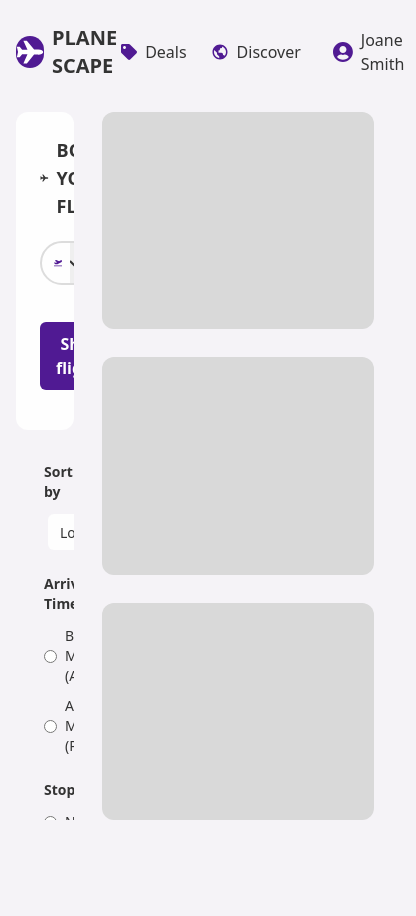
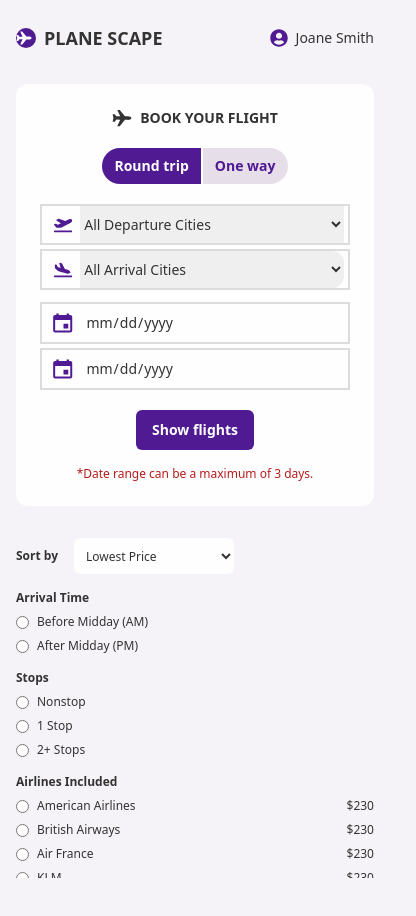
Before and after one commit to bberkaykarademir/flight-app, a Next.js app in the folder client/: page / in a window 390 px wide. Shown: the top 916 px of the page, 416 px wide, since content can reach past the window. Before the commit the page ends 844 px from the top, so only its background shows below. Built offline with nearby package versions, Linux system fonts and the light colour scheme.

Commit message:
refactor(client): improve responsive design for book-flight page and components

```diff
--- a/client/src/app/book-flight/page.tsx
+++ b/client/src/app/book-flight/page.tsx
@@ -7,12 +7,12 @@ import OtherServices from "@/app/components/bookFlight/OtherServices";
 
 const BookFlight = () => {
   return (
-    <div className="wrapper flex flex-col gap-2 pb-6 max-h-screen">
+    <div className="wrapper flex flex-col gap-2 pb-6 lg:max-h-screen">
       <Header />
       <main className="flex gap-7 flex-grow overflow-hidden">
         <div className="flex flex-col gap-6 flex-grow overflow-hidden">
           <SearchFlight />
-          <div className="flex gap-7 overflow-hidden">
+          <div className="flex flex-col-reverse lg:flex-row gap-7 overflow-hidden">
             <FlightList />
             <FilterFlightList />
           </div>
--- a/client/src/app/components/bookFlight/FilterFlightList.tsx
+++ b/client/src/app/components/bookFlight/FilterFlightList.tsx
@@ -44,12 +44,12 @@ const FilterFlightList = () => {
   }, [sort, arrivalAmPm, stops, airline]);
 
   return (
-    <section className="flex flex-col gap-6 pt-2 text-sm overflow-hidden">
-      <div className="flex flex-col gap-3">
+    <section className="flex flex-col sm:flex-row justify-center sm:justify-between lg:justify-start lg:flex-col gap-4 sm:gap-6 pt-2 text-xs md:text-sm overflow-hidden">
+      <div className="flex items-center sm:items-stretch sm:flex-col gap-3">
         <span className="font-bold">Sort by</span>
         <select
           onChange={(e) => setSort(e.target.value)}
-          className="w-56 mx-1 h-9 flex inputWrapper-focus px-2 bg-background-light rounded-md"
+          className="w-40 lg:w-56 mx-1 h-9 flex inputWrapper-focus px-2 bg-background-light rounded-md"
         >
           {sortOptions.map((option, index) => (
             <option key={index} value={option.value}>
@@ -58,9 +58,9 @@ const FilterFlightList = () => {
           ))}
         </select>
       </div>
-      <div className="flex flex-col gap-3">
+      <div className="flex flex-col gap-2 sm:gap-3">
         <span className="font-bold">Arrival Time</span>
-        <ul className="flex flex-col gap-[10px]">
+        <ul className="flex flex-col gap-2 sm:gap-[10px]">
           <li className="flex items-center gap-2">
             <input
               type="radio"
@@ -89,9 +89,9 @@ const FilterFlightList = () => {
           </li>
         </ul>
       </div>
-      <div className="flex flex-col gap-3">
+      <div className="flex flex-col gap-2 sm:gap-3">
         <span className="font-bold">Stops</span>
-        <ul className="flex flex-col gap-[10px]">
+        <ul className="flex flex-col gap-2 sm:gap-[10px]">
           <li className="flex items-center gap-2">
             <input
               type="radio"
@@ -133,9 +133,9 @@ const FilterFlightList = () => {
           </li>
         </ul>
       </div>
-      <div className="flex flex-col gap-3 overflow-hidden">
+      <div className="flex flex-col gap-2 sm:gap-3 overflow-hidden">
         <span className="font-bold">Airlines Included</span>
-        <ul className="flex flex-col gap-[10px] overflow-y-auto">
+        <ul className="flex flex-col gap-2 sm:gap-[10px] overflow-y-auto max-h-20 lg:max-h-full ">
           {airlines.map((airlineItem, index) => (
             <li key={index} className="flex items-center justify-between">
               <div className="flex items-center gap-2">
--- a/client/src/app/components/bookFlight/Header.tsx
+++ b/client/src/app/components/bookFlight/Header.tsx
@@ -8,28 +8,28 @@ const Header = () => {
   return (
     <header className="flex justify-between items-center py-6 bg-transparent">
       <Link href="/" className="flex items-center gap-2">
-        <div className="flex items-center bg-primary rounded-full w-8 h-8">
-          <IoAirplaneSharp fill="white" className="w-7 h-7" />
+        <div className="flex items-center bg-primary rounded-full w-5 md:w-8 h-5 md:h-8">
+          <IoAirplaneSharp fill="white" className="w-4 h-4 md:w-7 md:h-7" />
         </div>
-        <h1 className="text-xl font-bold">PLANE SCAPE</h1>
+        <h1 className="text-lg md:text-xl font-bold">PLANE SCAPE</h1>
       </Link>
       <nav>
-        <ul className="flex items-center gap-6 ">
-          <li>
+        <ul className="flex items-center gap-2 md:gap-6 text-sm md:text-base ">
+          <li className="hidden sm:block">
             <Link href="/" className="flex items-center gap-2">
               <FaTag fill="#501a93" />
               <span>Deals</span>
             </Link>
           </li>
-          <li>
+          <li className="hidden sm:block">
             <Link href="/" className="flex items-center gap-2">
               <BiWorld fill="#501a93" className="w-[18px] h-[18px]" />
               <span>Discover</span>
             </Link>
           </li>
-          <li className="ml-2">
+          <li className="md:ml-2">
             <Link href="/my-flights" className="flex items-center gap-2">
-              <FaUserCircle fill="#501a93" className="w-8 h-8" />
+              <FaUserCircle fill="#501a93" className="w-[18px] h-[18px] md:w-8 md:h-8" />
               <span>Joane Smith</span>
             </Link>
           </li>
--- a/client/src/app/components/bookFlight/OtherServices.tsx
+++ b/client/src/app/components/bookFlight/OtherServices.tsx
@@ -2,7 +2,7 @@ import React from "react";
 
 const OtherServices = () => {
   return (
-    <section className="flex flex-col gap-7">
+    <section className="hidden xl:flex flex-col gap-7 ">
       <div className="w-68 flex-1 max-h-64 rounded-xl bg-placeholder flex-shrink-0"></div>
       <div className="w-68 flex-1 max-h-64 rounded-xl bg-placeholder flex-shrink-0"></div>
       <div className="w-68 flex-1 max-h-64 rounded-xl bg-placeholder flex-shrink-0"></div>
--- a/client/src/app/components/bookFlight/SearchFlight.tsx
+++ b/client/src/app/components/bookFlight/SearchFlight.tsx
@@ -39,16 +39,16 @@ const SearchFlight = () => {
   };
 
   return (
-    <section className="flex flex-col gap-5 bg-background-light p-6 rounded-xl">
-      <div className="flex items-center justify-between">
-        <div className="flex items-center gap-2">
+    <section className="text-sm md:text-base flex flex-col gap-5 bg-background-light p-6 rounded-xl">
+      <div className="flex items-center justify-between flex-col md:flex-row gap-5">
+        <div className="flex items-center gap-2 mx-auto md:mx-0">
           <IoAirplaneSharp fill="#333333" className="w-5 h-5" />
-          <h2 className="text-lg font-bold">BOOK YOUR FLIGHT</h2>
+          <h2 className="md:text-lg font-bold">BOOK YOUR FLIGHT</h2>
         </div>
-        <div className="flex gap-[2px] text-sm">
+        <div className="flex gap-[2px] text-sm mx-auto md:mx-0">
           <button
             onClick={() => setRoundTrip("Round Trip")}
-            className={`font-semibold  px-4 py-3 rounded-l-full ${
+            className={`font-semibold px-3 md:px-4 py-2 md:py-3 rounded-l-full ${
               roundTrip === "Round Trip"
                 ? "bg-primary text-text-inverse"
                 : "bg-primary-light text-primary"
@@ -58,7 +58,7 @@ const SearchFlight = () => {
           </button>
           <button
             onClick={() => setRoundTrip("One Way")}
-            className={`font-semibold  px-4 py-3 rounded-r-full ${
+            className={`font-semibold px-3 md:px-4 py-2 md:py-3 rounded-r-full ${
               roundTrip === "One Way"
                 ? "bg-primary text-text-inverse"
                 : "bg-primary-light text-primary"
@@ -68,9 +68,9 @@ const SearchFlight = () => {
           </button>
         </div>
       </div>
-      <div className="flex items-center gap-3">
-        <div className="flex gap-1 flex-1">
-          <div className="inputWrapper inputWrapper-focus flex items-center pl-3 pr-1 gap-2 flex-1 border-2 border-[#dcdcdc] rounded-l-full">
+      <div className="flex flex-col lg:flex-row items-center gap-3">
+        <div className="flex flex-col sm:flex-row gap-1 flex-1 w-full lg:w-fit">
+          <div className="inputWrapper inputWrapper-focus flex items-center pl-3 pr-1 gap-2 flex-1 border-2 border-[#dcdcdc] sm:rounded-l-full">
             <FaPlaneDeparture fill="#501a93" className="w-5 h-5" />
             <select
               className="w-full h-full py-2 outline-none"
@@ -85,7 +85,7 @@ const SearchFlight = () => {
               ))}
             </select>
           </div>
-          <div className="inputWrapper inputWrapper-focus flex items-center pl-3 pr-1 gap-2 flex-1 border-2 border-[#dcdcdc] rounded-r-full">
+          <div className="inputWrapper inputWrapper-focus flex items-center pl-3 pr-1 gap-2 flex-1 border-2 border-[#dcdcdc] sm:sm:rounded-r-full">
             <FaPlaneArrival fill="#501a93" className="w-5 h-5" />
             <select
               className="w-full h-full py-2 outline-none rounded-r-xl"
@@ -101,8 +101,8 @@ const SearchFlight = () => {
             </select>
           </div>
         </div>
-        <div className="flex gap-1 flex-1">
-          <div className="inputWrapper inputWrapper-focus flex items-center pl-3 pr-1 gap-2 flex-1 border-2 border-[#dcdcdc] rounded-l-full">
+        <div className="flex flex-col sm:flex-row gap-1 flex-1 w-full lg:w-fit">
+          <div className="inputWrapper inputWrapper-focus flex items-center pl-2 md:pl-3 pr-1 md:gap-2 flex-1 border-2 border-[#dcdcdc] sm:rounded-l-full">
             <IoMdCalendar fill="#501a93" className="w-7 h-7" />
             <input
               onChange={(e) => setDepartureDateTime(e.currentTarget.value)}
@@ -110,7 +110,7 @@ const SearchFlight = () => {
               className="w-full h-full px-[10px] py-2"
             />
           </div>
-          <div className="inputWrapper inputWrapper-focus flex items-center pl-2 pr-1  flex-1 border-2 border-[#dcdcdc] rounded-r-full">
+          <div className="inputWrapper inputWrapper-focus flex items-center pl-2 pr-1  flex-1 border-2 border-[#dcdcdc] sm:rounded-r-full">
             <IoMdCalendar fill="#501a93" className="w-7 h-7" />
             <input
               onChange={(e) => setArrivalDateTime(e.currentTarget.value)}
@@ -120,14 +120,14 @@ const SearchFlight = () => {
           </div>
         </div>
       </div>
-      <div className="flex items-center gap-4">
+      <div className="flex flex-col md:flex-row items-center gap-4">
         <button
           onClick={() => showFlights()}
           className="w-fit bg-primary text-text-inverse font-semibold px-4 py-[10px] rounded-md"
         >
           Show flights
         </button>
-        <span className="text-sm text-red-700">*Date range can be a maximum of 3 days.</span>
+        <span className="text-xs md:text-sm text-red-700">*Date range can be a maximum of 3 days.</span>
       </div>
     </section>
   );
```
Also changed, not shown: client/src/app/components/bookFlight/FlightList.tsx (+15 -15 lines).
